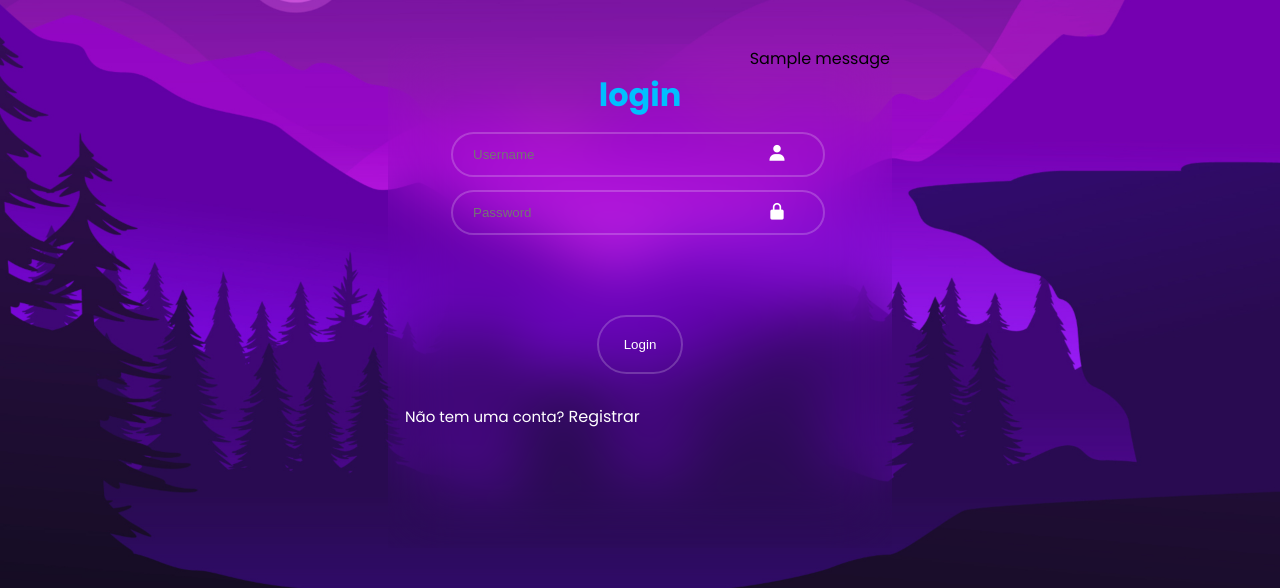
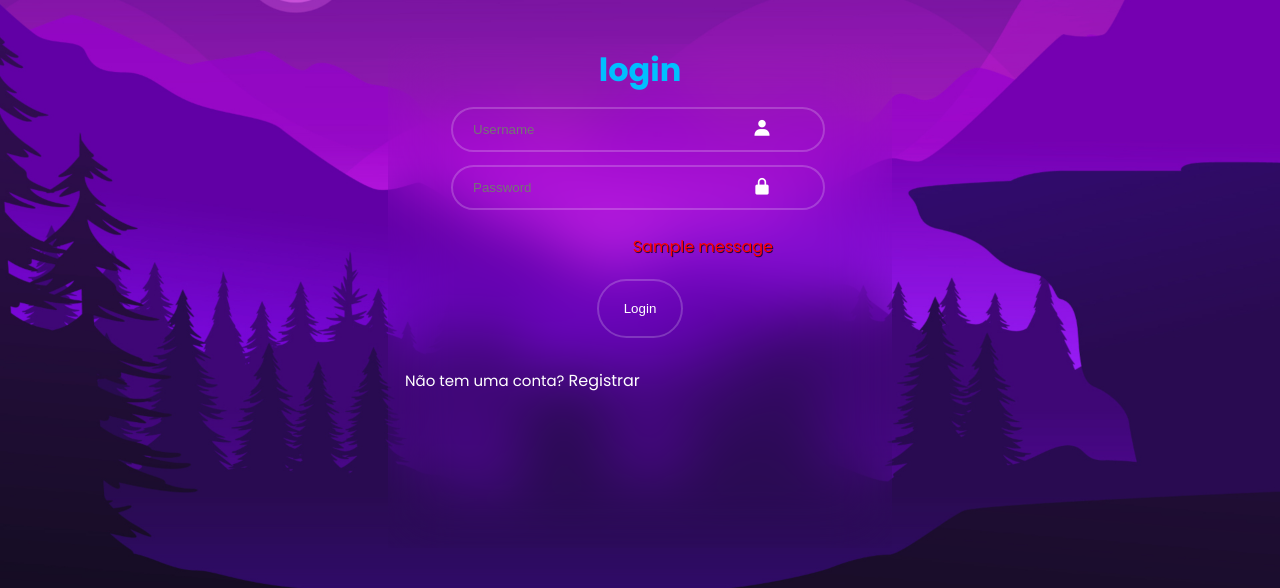
Before and after one commit to Bielldev/login, a Flask app: page / in a window 1280 px wide. Shown: the part 120-708 px from the top of the page. Run offline with Flask 3, Linux system fonts and the light colour scheme; one stand-in notice (Sample message) is shown; some libraries are stand-ins or nearby versions.

Commit message:
mensagem de erro

```diff
--- a/static/css/style.css
+++ b/static/css/style.css
@@ -20,7 +20,7 @@ body, html {
 
 @media screen and (max-width: 560px) {
     form {
-        width: 80vw;
+        width: 87vw;
         height: 60vh;
         top: 37vh;
         left: 50%;
@@ -96,7 +96,7 @@ i{
     font-size: 20px;
     padding: 10px;
     color: white;
-    margin: -44px 0px 0px 530px;
+    margin: -44px 0px 0px 515px;
 }
 
 label  {
@@ -218,3 +218,24 @@ nav#menu li {
     width: 100%;
     list-style-type: none;
 }
+
+@media screen and (min-width: 560px) {
+    div#erro {
+        width: 298px;
+        margin: -56px 0px 20px 85px;
+    }
+}
+
+@media screen and (max-width: 560px) {
+    div#erro {
+        width: 70vw;
+        margin: -64px 0px 20px 0px;
+    }
+}
+
+div#erro {
+    position: relative;
+    display: block;
+    color: red;
+    text-shadow: 1px 1px #000000b5;
+}
--- a/templates/login.html
+++ b/templates/login.html
@@ -21,15 +21,7 @@
     </header>
     <main>
         <form action="{{ url_for('login') }}" method="POST">
-            {% with messages = get_flashed_messages(with_categories=true) %}
-            {% if messages %}
-                {% for category, message in messages %}
-                    <div id="erro" class="alert alert-{{ category }}">
-                        {{ message }}
-                    </div>
-                {% endfor %}
-            {% endif %}
-        {% endwith %}
+
 
 
                 <input type="hidden" name="csrf_token" value="{{ csrf_token() }}">
@@ -47,6 +39,16 @@
                 <i class='bx bxs-lock-alt'></i>
             </div>
 
+            {% with messages = get_flashed_messages(with_categories=true) %}
+            {% if messages %}
+                {% for category, message in messages %}
+                    <div id="erro" class="alert alert-{{ category }}">
+                        {{ message }}
+                    </div>
+                {% endfor %}
+            {% endif %}
+        {% endwith %}
+
             <input type="submit" value="Login" name="login" id="ilogin">
 
             <p class="register">Não tem uma conta? <a href="{{ url_for('registrar') }}" class="register">Registrar</a></p>
```
